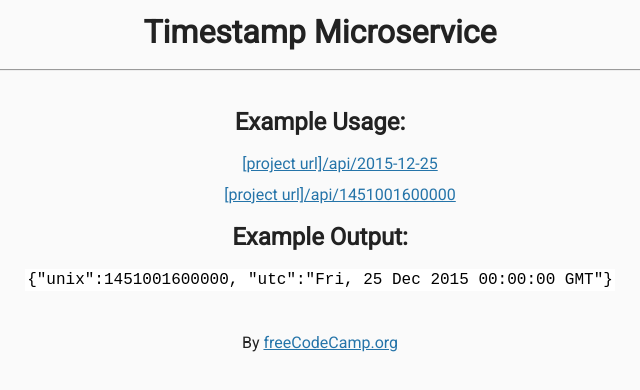
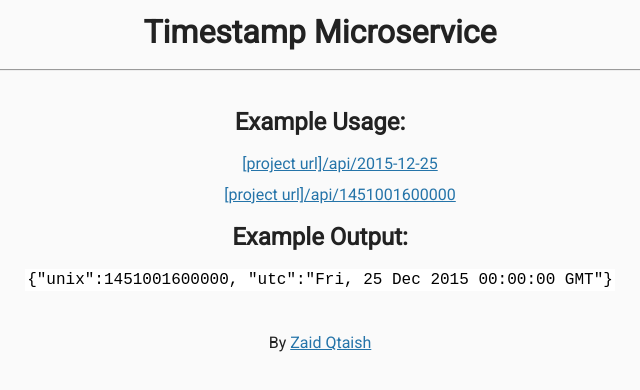
Before and after one commit to ZaidQtaish/timestamp_microservice, a website: page views/index.html in a window 1280 px wide. Shown: the full height of the page, 320-960 px from the left. Drawn offline with Linux system fonts and the light colour scheme; files that its build step writes are made by us from their sources.

Commit message:
feat: changed ownership

```diff
--- a/views/index.html
+++ b/views/index.html
@@ -25,7 +25,7 @@
     </div>
     <div class="footer">
       <p>
-        By <a href="https://www.freecodecamp.org/">freeCodeCamp.org</a>
+        By <a href="https://github.com/ZaidQtaish/">Zaid Qtaish</a>
       </p>
     </div>
   </body>
```
